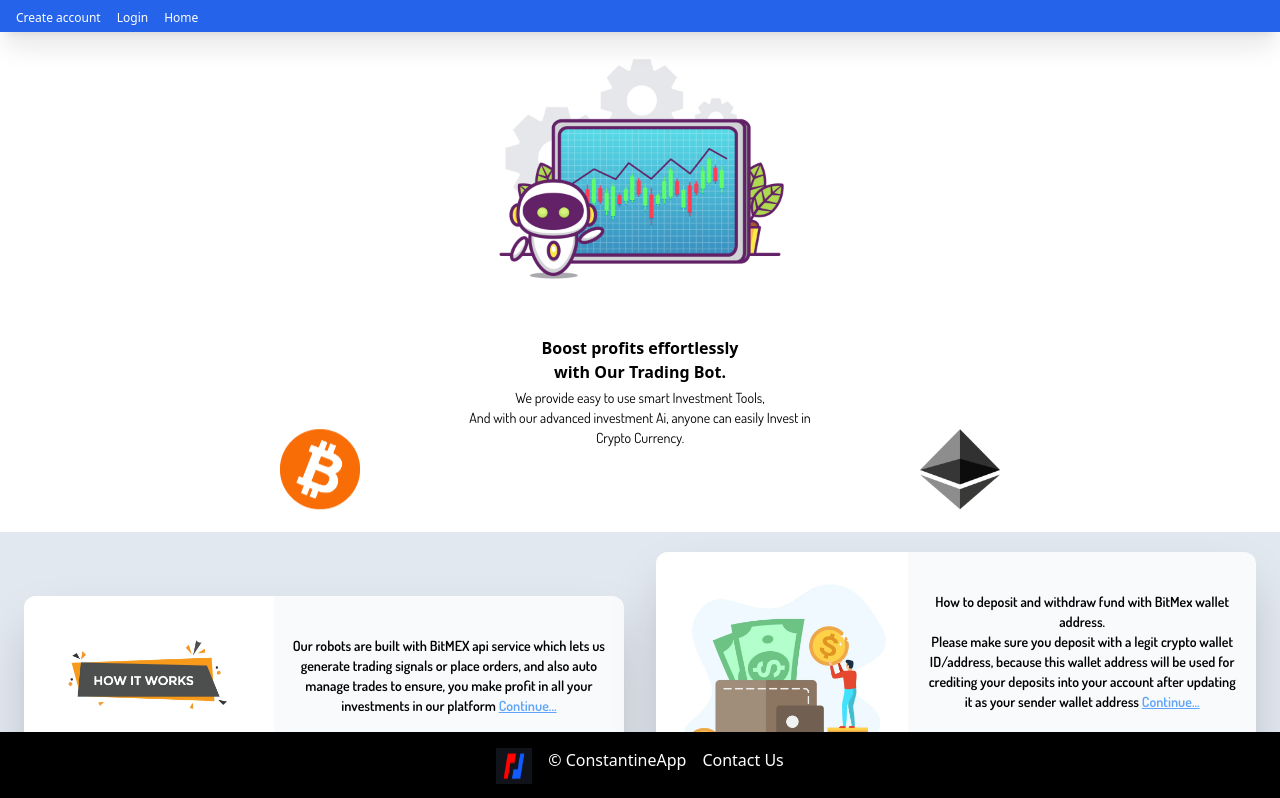
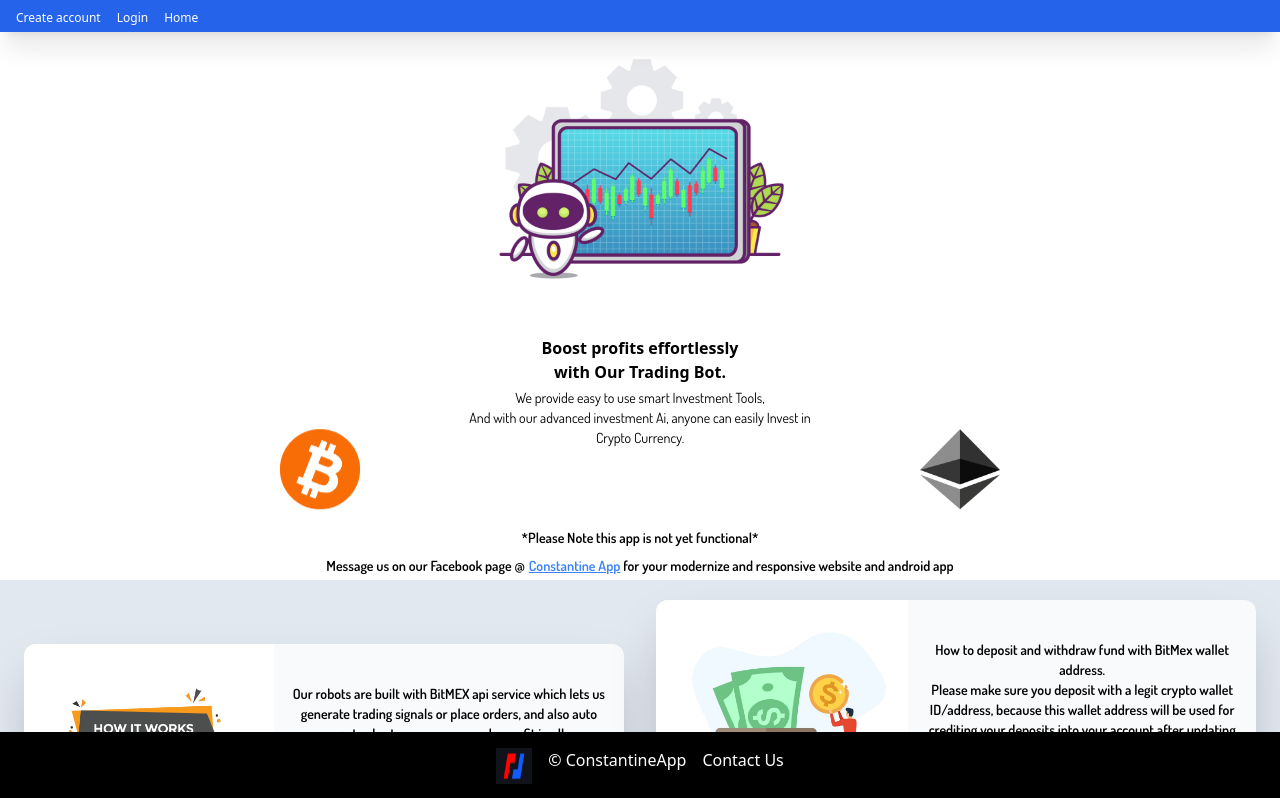
Before and after one commit to Nwaforchuks/tradingbot, a React (Create React App) app: page / in a window 1280 px wide. Shown: the top 798 px of the page. Built offline with nearby package versions, Linux system fonts and the light colour scheme.

Commit message:
web dev message

```diff
--- a/src/Mains.js
+++ b/src/Mains.js
@@ -43,6 +43,17 @@
       <img alt='eth' src={eth} className='sm:w-20 sm:h-20 block m-auto animate-bounce w-10 h-10'>
       </img>
     </p>
+
+    <p className='text-center text-sm font-Dosis font-semibold'>*Please Note this app is not yet functional*</p>
+    <p className='text-center text-sm font-Dosis font-semibold mt-2'>Message us on our Facebook page @
+    <button className='ml-1 text-blue-500 underline' onClick={(e)=>{
+
+    window.location.href ='https://www.facebook.com/profile.php?id=61560035648493';
+
+  }}>
+    Constantine App
+    </button> for your modernize and responsive website and android app
+  </p>
     </section>
 
     <section className='w-full  overflow-y-auto mt-1   mx-auto sm:grid sm:grid-flow-col bg-slate-200 py-2 px-2 pt-5'>
```
